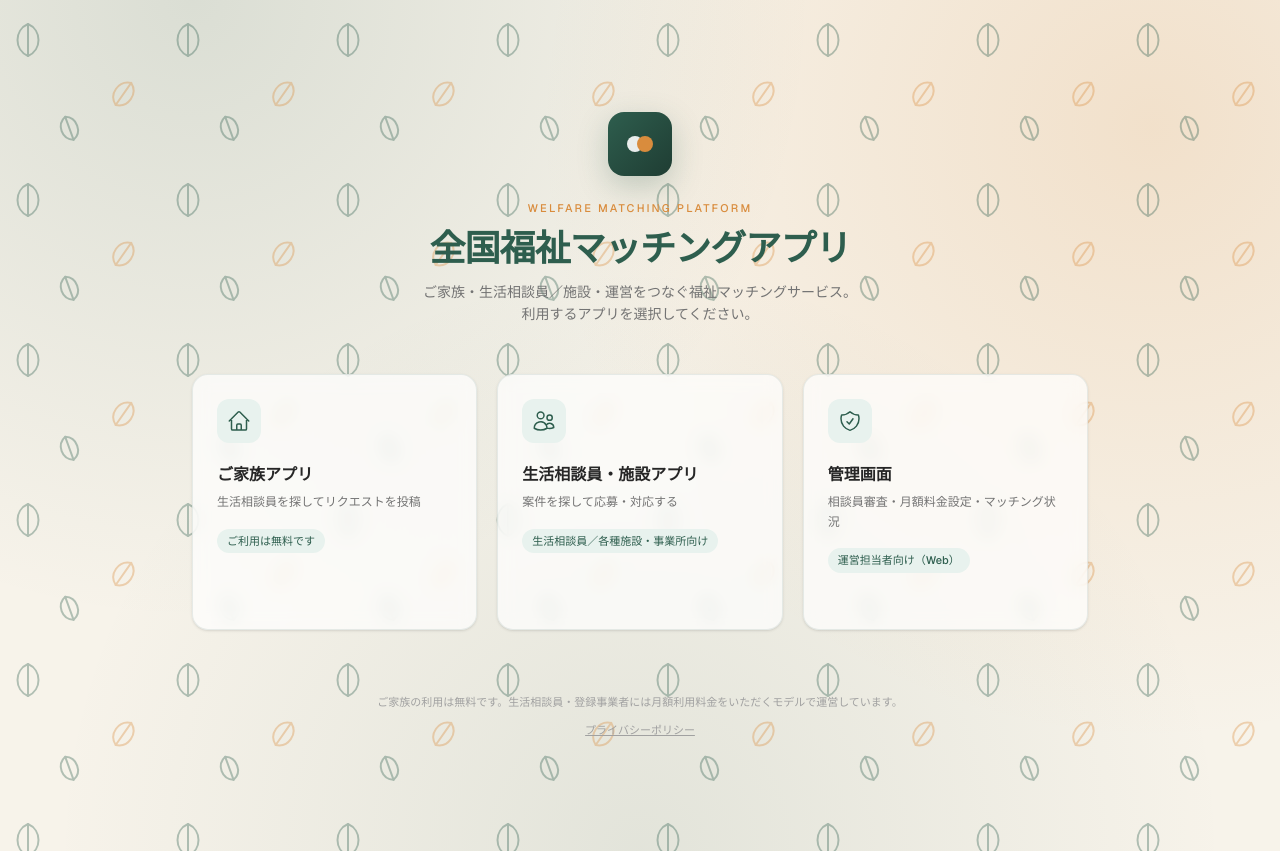
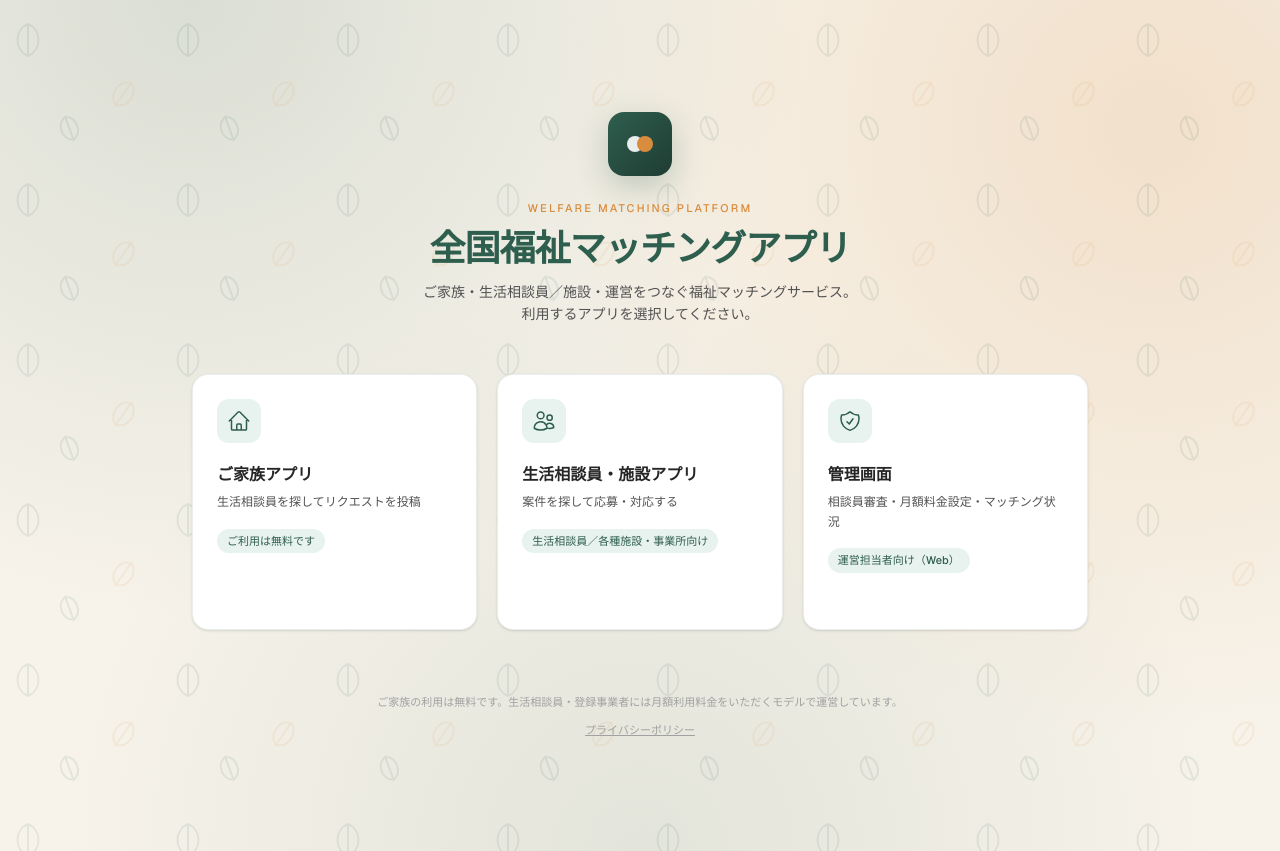
Before and after one commit to soubidou995-oss/fukushi-matching-app, a Next.js app: page / in a window 1280 px wide. Built offline with nearby package versions, Linux system fonts and the light colour scheme.

Commit message:
Improve landing page readability: subtler pattern, solid cards, darker text

```diff
--- a/src/app/page.tsx
+++ b/src/app/page.tsx
@@ -74,7 +74,7 @@ export default function Home() {
       {/* warm organic background */}
       <div className="pointer-events-none absolute inset-0 bg-[radial-gradient(circle_at_15%_0%,rgba(46,94,78,0.14),transparent_45%),radial-gradient(circle_at_90%_15%,rgba(217,140,61,0.18),transparent_45%),radial-gradient(circle_at_50%_100%,rgba(46,94,78,0.10),transparent_55%)]" />
       <div
-        className="pointer-events-none absolute inset-0 opacity-[0.35]"
+        className="pointer-events-none absolute inset-0 opacity-[0.10]"
         style={{
           backgroundImage: `url("${LEAF_PATTERN}")`,
           backgroundSize: "160px 160px",
@@ -95,7 +95,7 @@ export default function Home() {
         <h1 className="mt-3 text-center text-3xl font-bold tracking-tight text-main sm:text-4xl">
           全国福祉マッチングアプリ
         </h1>
-        <p className="mt-3 max-w-md text-center text-sm leading-relaxed text-neutral-500">
+        <p className="mt-3 max-w-md text-center text-sm leading-relaxed text-neutral-600">
           ご家族・生活相談員／施設・運営をつなぐ福祉マッチングサービス。
           <br />
           利用するアプリを選択してください。
@@ -108,7 +108,7 @@ export default function Home() {
               <Link
                 key={app.href}
                 href={app.href}
-                className="group relative flex flex-col overflow-hidden rounded-2xl border border-main/10 bg-white/70 p-6 shadow-sm backdrop-blur-sm transition-all duration-300 hover:-translate-y-1 hover:border-accent/40 hover:bg-white hover:shadow-xl hover:shadow-main/10"
+                className="group relative flex flex-col overflow-hidden rounded-2xl border border-main/10 bg-white p-6 shadow-sm transition-all duration-300 hover:-translate-y-1 hover:border-accent/40 hover:shadow-xl hover:shadow-main/10"
               >
                 <div className="pointer-events-none absolute -right-8 -top-8 h-28 w-28 rounded-full bg-accent/10 blur-2xl transition-opacity duration-300 group-hover:opacity-100 opacity-0" />
 
@@ -116,7 +116,7 @@ export default function Home() {
                   <Icon />
                 </span>
                 <h2 className="font-bold text-neutral-800">{app.title}</h2>
-                <p className="mt-1.5 text-xs leading-relaxed text-neutral-500">
+                <p className="mt-1.5 text-xs leading-relaxed text-neutral-600">
                   {app.desc}
                 </p>
                 <span className="mt-4 inline-flex w-fit items-center rounded-full bg-main-light px-2.5 py-1 text-[11px] font-medium text-main">
```
